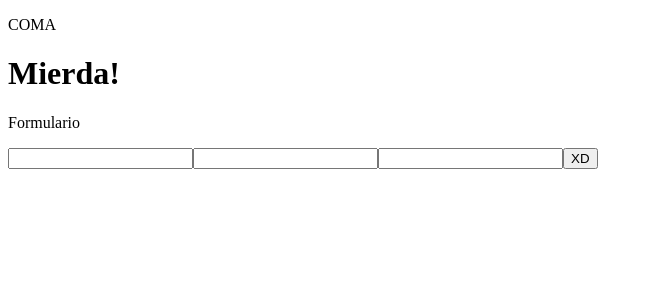
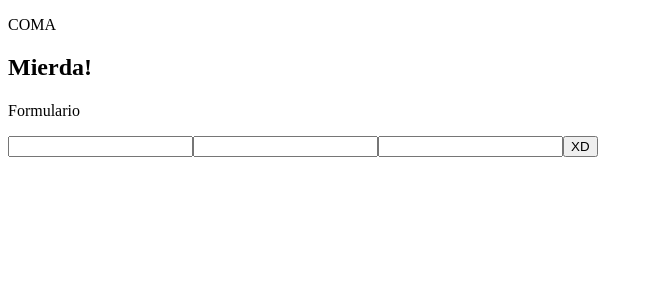
Before and after one commit to Diacarry/ReactTest, a React (Create React App) app: page / in a window 1280 px wide. Shown: the top 300 px of the page, without its empty margins (0-653 px from the left). Built offline with nearby package versions, Linux system fonts and the light colour scheme.

Commit message:
Comunicacion de datos entre componentes, clase7

```diff
--- a/src/components/forms/formulario.js
+++ b/src/components/forms/formulario.js
@@ -1,12 +1,12 @@
-import React from 'react';
+    import React from 'react';
 
 class Formulario extends React.Component {
-    state = {};
-    cajita = e => {
+    /*state = {};*/
+    /*cajita = e => {
         this.setState({
             [e.target.name]: e.target.value
         });
-    }
+    }*/
     botoncillo = e => {
         console.log('Boton aprimido');
     }
@@ -18,9 +18,9 @@ class Formulario extends React.Component {
     render() {
         return (
             <form onSubmit={this.formulario}>
-                <input onChange={this.cajita} type="text" name='variableA' value={this.state.variableA} />
-                <input onChange={this.cajita} type="text" name='variableB' value={this.state.variableB} />
-                <input onChange={this.cajita} type="text" name='variableC' value={this.state.variableC} />
+                <input onChange={this.props.cambiosForm} type="text" name='variableA' value={this.props.formValues.variableA} />
+                <input onChange={this.props.cambiosForm} type="text" name='variableB' value={this.props.formValues.variableB} />
+                <input onChange={this.props.cambiosForm} type="text" name='variableC' value={this.props.formValues.variableC} />
                 <button onClick={this.botoncillo}>XD</button>
             </form>
         )
--- a/src/components/prueba.js
+++ b/src/components/prueba.js
@@ -2,7 +2,14 @@ import React from 'react';
 
 class Prueba extends React.Component {
     render() {
-        return <h1>{this.props.saludo}</h1>
+        return (
+            <div>
+                <h2>{this.props.saludo}</h2>
+                <h4>{this.props.variableA}</h4>
+                <h4>{this.props.variableB}</h4>
+                <h4>{this.props.variableC}</h4>
+            </div>
+        )
     }
 }
 
--- a/src/pages/about.js
+++ b/src/pages/about.js
@@ -4,12 +4,38 @@ import Prueba from './../components/prueba';
 import Form from './../components/forms/formulario';
 
 class About extends React.Component {
+    state = {
+        form: {
+            variableA: '',
+            variableB: '',
+            variableC: ''
+        }
+    }
+    CambioFormulario = e => {
+        const NextForm = this.state.form;
+        NextForm[e.target.name] = e.target.value;
+        this.setState({
+            form: NextForm
+            /*form: {
+                ... this.state.form,
+                [e.target.name]: e.target.value
+            }*/
+        });
+    }
     render() {
         return (<div>
                 <p>COMA</p>
-                <Prueba saludo="Mierda!" />
+                <Prueba
+                    saludo="Mierda!"
+                    variableA={this.state.form.variableA}
+                    variableB={this.state.form.variableB}
+                    variableC={this.state.form.variableC}
+                />
                 <p>Formulario</p>
-                <Form />
+                <Form
+                    cambiosForm={this.CambioFormulario}
+                    formValues={this.state.form}
+                />
             </div>
         )
     }
```
